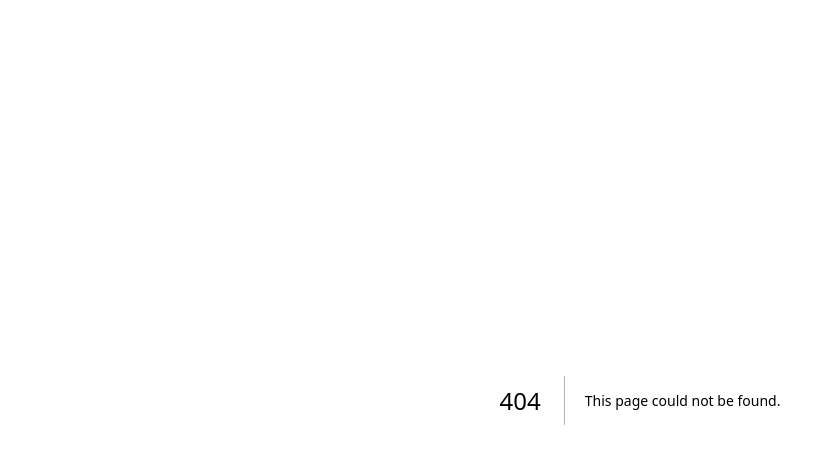
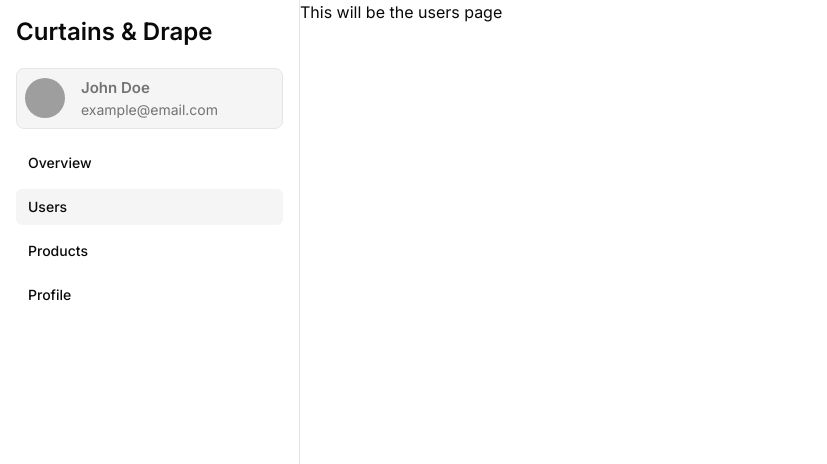
Before and after one commit to frustrated018/curtains-and-drapes, a Next.js app: page /dashboard/admin-dashboard/users in a window 1280 px wide. Before the commit this address had no page. Shown: the top 464 px of the page, without its empty margins (0-827 px from the left). Built offline with nearby package versions, Linux system fonts and the light colour scheme; grey boxes are pictures that could not be loaded.

Commit message:
Dashboard sidenav done
Made the basic desktop sidenav for now
Need to figure out how to add icons
also need to make this resoponsive

```diff
--- a/src/app/dashboard/admin-dashboard/layout.js
+++ b/src/app/dashboard/admin-dashboard/layout.js
@@ -1,16 +1,12 @@
-import DashboardSidenav from '@/components/Dashboard-Sidenav/dashboardSidenav';
-import React from 'react';
+import Sidebar from "@/components/dashboard/sidebar";
 
-const AdimnDashboardLayout = ({children}) => {
-    return (
-        <section className='flex justify-between items-start'>
-            <DashboardSidenav />
-            <div className='w-full h-full'>
-
-            {children}
-            </div>
-        </section>
-    );
+const AdimnDashboardLayout = ({ children }) => {
+  return (
+    <section className="flex h-screen overflow-hidden">
+      <Sidebar />
+      <div className="h-full w-full">{children}</div>
+    </section>
+  );
 };
 
 export default AdimnDashboardLayout;
--- /dev/null
+++ b/src/app/dashboard/admin-dashboard/users/page.js
@@ -0,0 +1,9 @@
+const UsersPage = () => {
+  return (
+    <div>
+      <h2>This will be the users page</h2>
+    </div>
+  );
+};
+
+export default UsersPage;
--- a/src/components/Dashboard-Sidenav/dashboardSidenav.jsx
+++ /dev/null
@@ -1,10 +0,0 @@
-
-const DashboardSidenav = () => {
-    return (
-        <div className='w-[300px] border-r min-h-screen'>
-            Dashboard Sidenav
-        </div>
-    );
-};
-
-export default DashboardSidenav;
--- /dev/null
+++ b/src/components/dashboard/dashboard-nav.jsx
@@ -0,0 +1,29 @@
+"use client";
+import Link from "next/link";
+import { dashboardAdminLinks } from "@/lib/links";
+import { usePathname } from "next/navigation";
+import { cn } from "@/lib/utils";
+
+//TODO: figure out how to add icons to these links
+
+const DashboardNav = () => {
+  const path = usePathname();
+  return (
+    <nav className="grid items-start gap-2">
+      {dashboardAdminLinks.map((adminLink) => (
+        <Link
+          key={adminLink.title}
+          href={adminLink.href}
+          className={cn(
+            "group flex items-center rounded-md px-3 py-2 text-sm font-medium hover:bg-accent hover:text-accent-foreground",
+            path === adminLink.href ? "bg-accent" : "transparent",
+          )}
+        >
+          {adminLink.title}
+        </Link>
+      ))}
+    </nav>
+  );
+};
+
+export default DashboardNav;
--- /dev/null
+++ b/src/components/dashboard/sidebar.jsx
@@ -0,0 +1,33 @@
+import { Avatar, AvatarFallback, AvatarImage } from "@/components/ui/avatar";
+import Link from "next/link";
+import DashboardNav from "./dashboard-nav";
+
+const Sidebar = () => {
+  return (
+    <section className="min-h-screen min-w-[300px] border-r p-4 space-y-4">
+      <div className="mb-5 text-2xl font-semibold">
+        <Link href="/">Curtains & Drape</Link>
+      </div>
+
+      {/* Avatar div */}
+      {/* //TODO: Make this dynamic && Will link to /profile page later */}
+      <div className="flex items-center gap-4 rounded-lg border bg-secondary p-2 hover:cursor-pointer">
+        <Avatar>
+          <AvatarImage
+            src="https://source.unsplash.com/white-gold-fish-V7SKRhXskv8"
+            alt="user Image"
+          />
+          <AvatarFallback>CN</AvatarFallback>
+        </Avatar>
+        <div className="grow text-muted-foreground">
+          <h2 className="text-[15px] font-semibold">John Doe</h2>
+          <h2 className="text-sm">example@email.com</h2>
+        </div>
+      </div>
+
+      <DashboardNav />
+    </section>
+  );
+};
+
+export default Sidebar;
--- /dev/null
+++ b/src/lib/links.js
@@ -0,0 +1,18 @@
+export const dashboardAdminLinks = [
+  {
+    title: "Overview",
+    href: "/dashboard/admin-dashboard",
+  },
+  {
+    title: "Users",
+    href: "/dashboard/admin-dashboard/users",
+  },
+  {
+    title: "Products",
+    href: "/dashboard/admin-dashboard/products",
+  },
+  {
+    title: "Profile",
+    href: "/dashboard/admin-dashboard/profile",
+  },
+];
```
